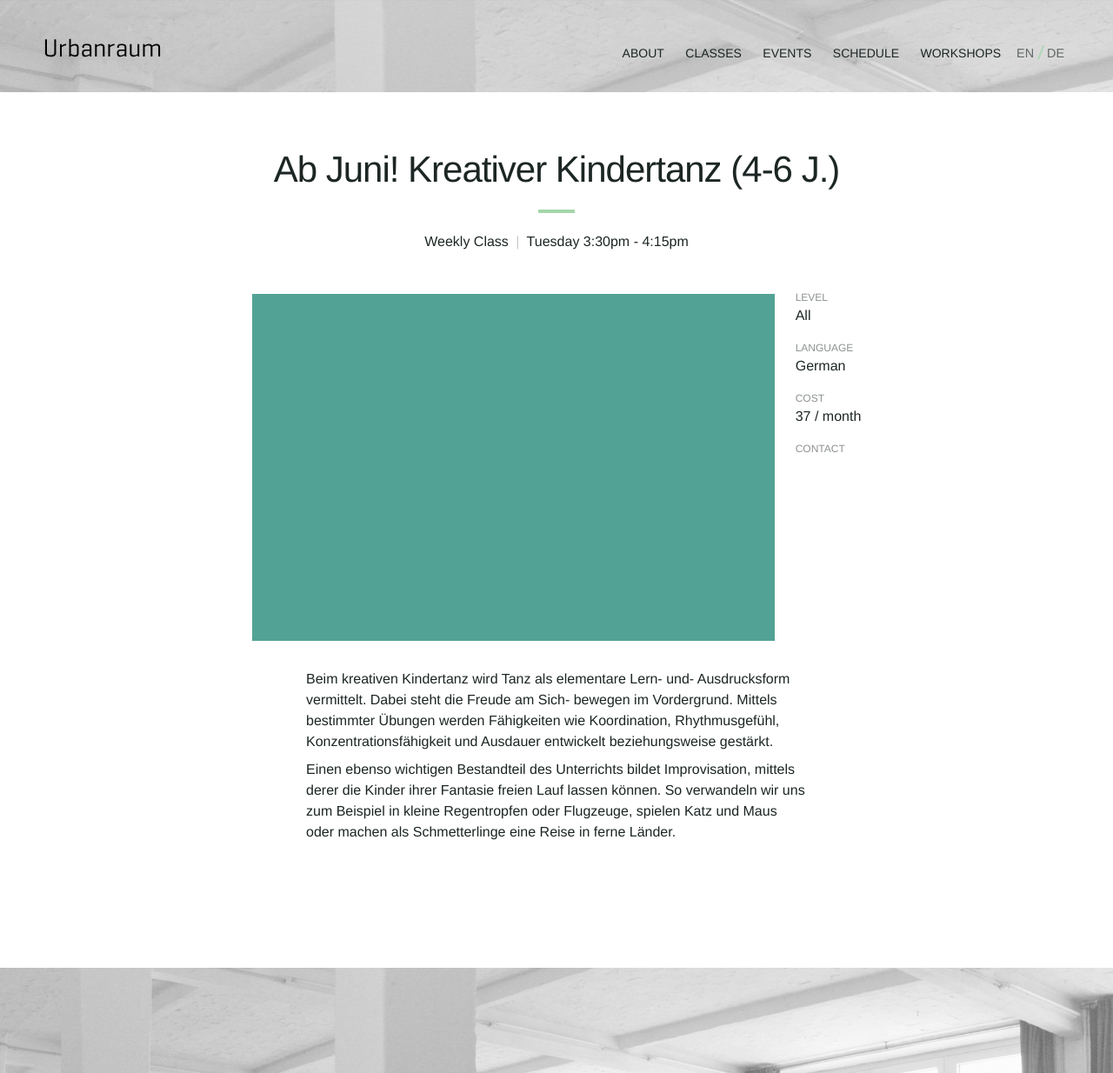
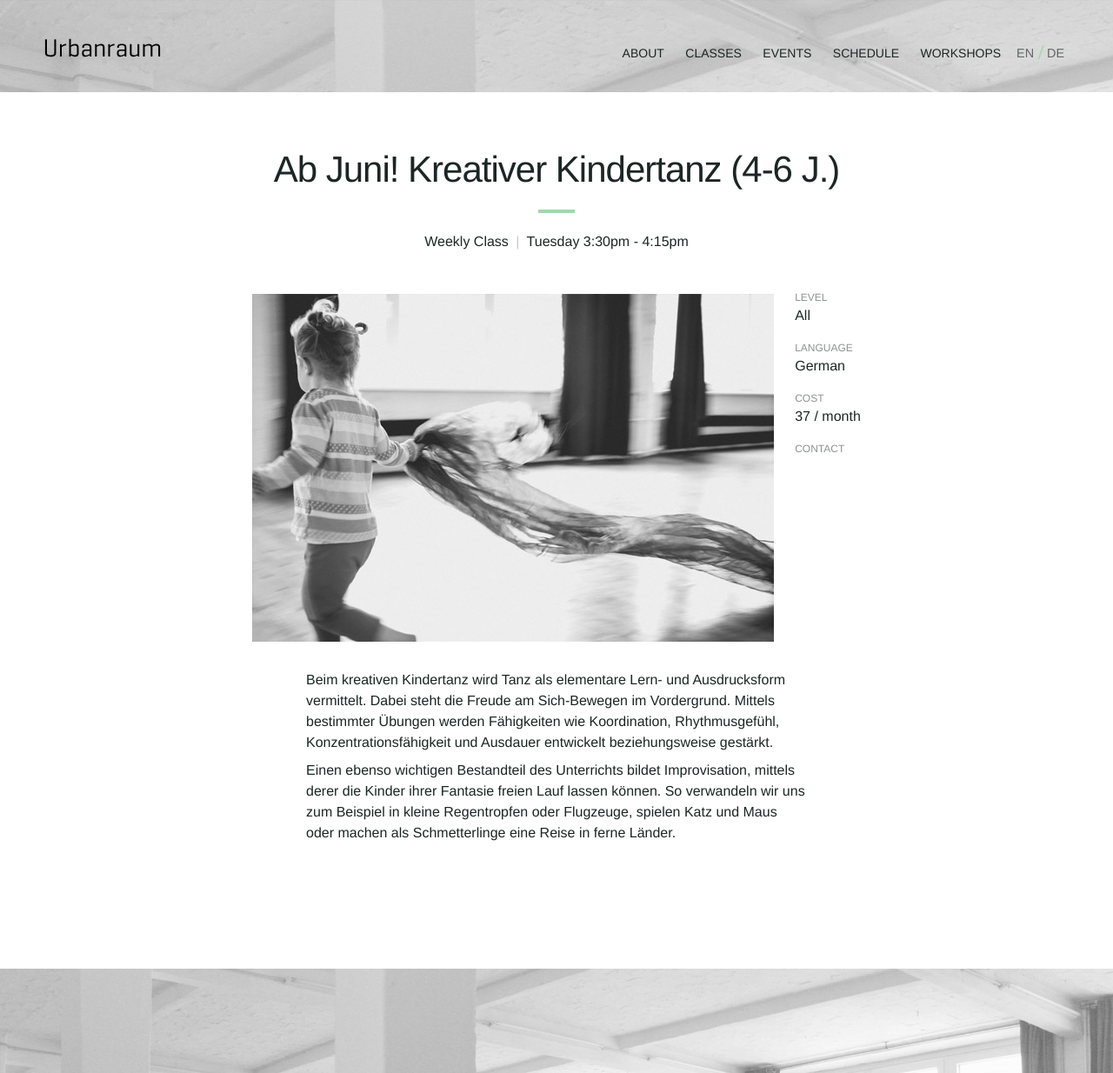
Before and after one commit to Kriesse/urbanraum, a Jekyll site: the page built from _classes/kreativer-kindertanz-lina-4.md, in a window 1280 px wide. Shown: the whole page at 87% size. Built offline with Jekyll 4.4.1, drawn with Linux system fonts in a browser that asks for light colours; nearby versions of some CDN libraries.

Commit message:
update kindertanz, compress images

```diff
--- a/_classes/kreativer-kindertanz-lina-4.md
+++ b/_classes/kreativer-kindertanz-lina-4.md
@@ -5,7 +5,7 @@ schedule:
   - day: "tuesday"
     start: "3:30pm"
     end: "4:15pm"
-image:
+image: "class-kindertanz.jpg"
 
 title_en: "Ab Juni! Kreativer Kindertanz (4-6 J.)"
 title_de: "Ab Juni! Kreativer Kindertanz (4-6 J.)"
@@ -30,7 +30,7 @@ trial_de: "Auf Anfrage"
 description_en:
 
 description_de: |
-  Beim kreativen Kindertanz wird Tanz als elementare Lern- und- Ausdrucksform vermittelt. Dabei steht die Freude am Sich- bewegen im Vordergrund.
+  Beim kreativen Kindertanz wird Tanz als elementare Lern- und Ausdrucksform vermittelt. Dabei steht die Freude am Sich-Bewegen im Vordergrund.
   Mittels bestimmter Übungen werden Fähigkeiten wie Koordination, Rhythmusgefühl, Konzentrationsfähigkeit und Ausdauer entwickelt beziehungsweise gestärkt.
 
   Einen ebenso wichtigen Bestandteil des Unterrichts bildet Improvisation, mittels derer die Kinder ihrer Fantasie freien Lauf lassen können. So verwandeln wir uns zum Beispiel in kleine Regentropfen oder Flugzeuge, spielen Katz und Maus oder machen als Schmetterlinge eine Reise in ferne Länder.
```
Also changed, not shown: other parts of _classes/kreativer-kindertanz-lina-4.md (+1 -1 lines), _classes/kreativer-kindertanz-lina-6-8.md (+3 -3 lines), img/class-kindertanz.jpg (added), img/class-tracking-movement-01.jpg, img/event-hearts-iv.jpg, img/event-not-red.jpg, img/teacher-arianna-rodeghiero.jpg, img/teacher-lina-kukulis.jpg, img/workshop-pretty-deadly-01.jpg.
